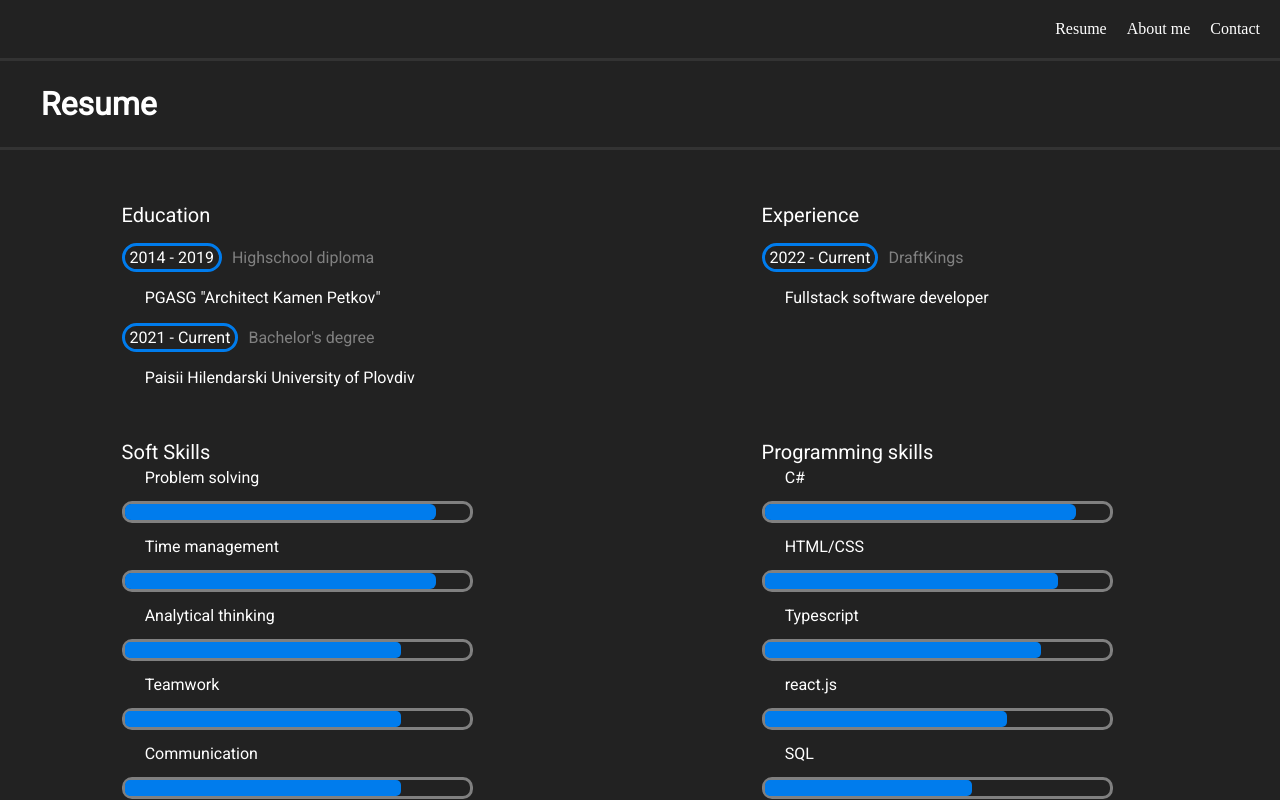
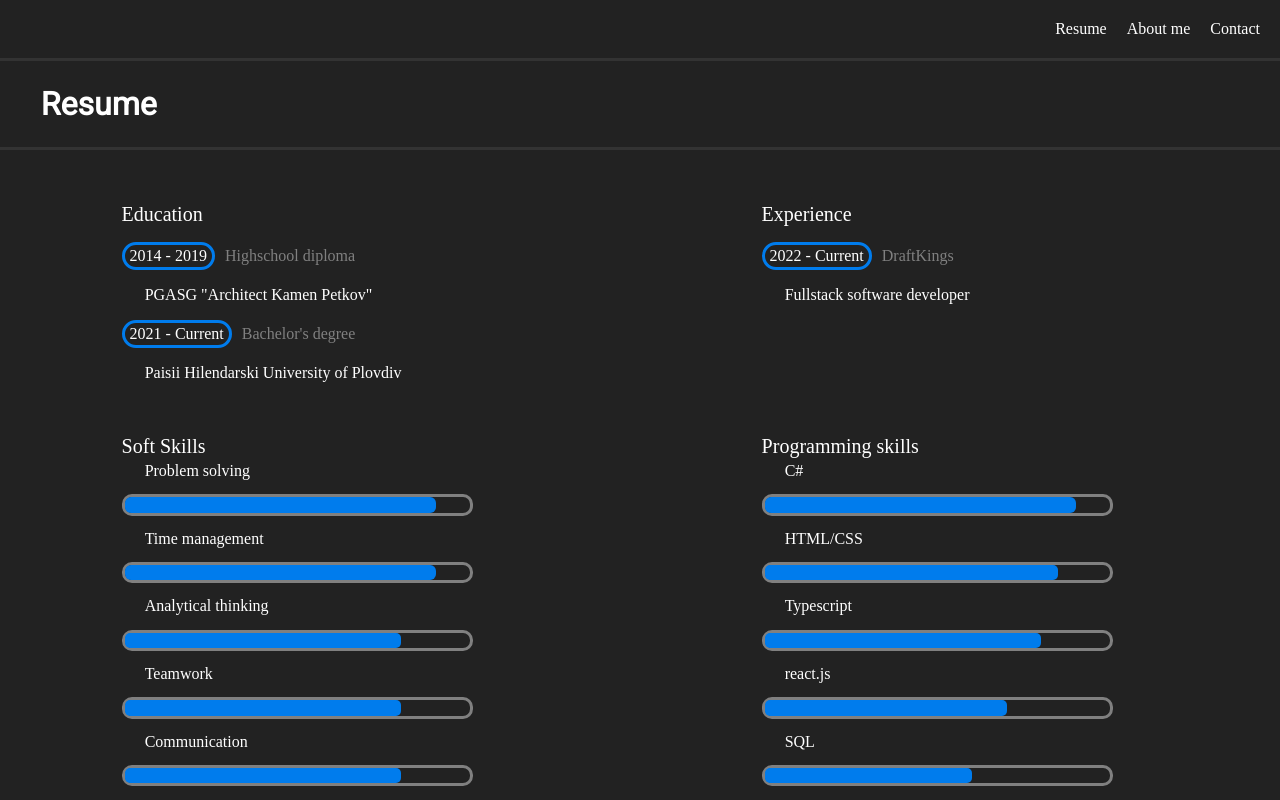
Before and after one commit to st0ppers/CV, a SvelteKit app: page /resume in a window 1280 px wide. Built offline with nearby package versions, Linux system fonts and the light colour scheme.

Commit message:
removing fonts

```diff
--- a/src/routes/resume/+page.svelte
+++ b/src/routes/resume/+page.svelte
@@ -29,6 +29,5 @@
 
     div {
         color: white;
-        font-family: Roboto, monospace
     }
 </style>
```
